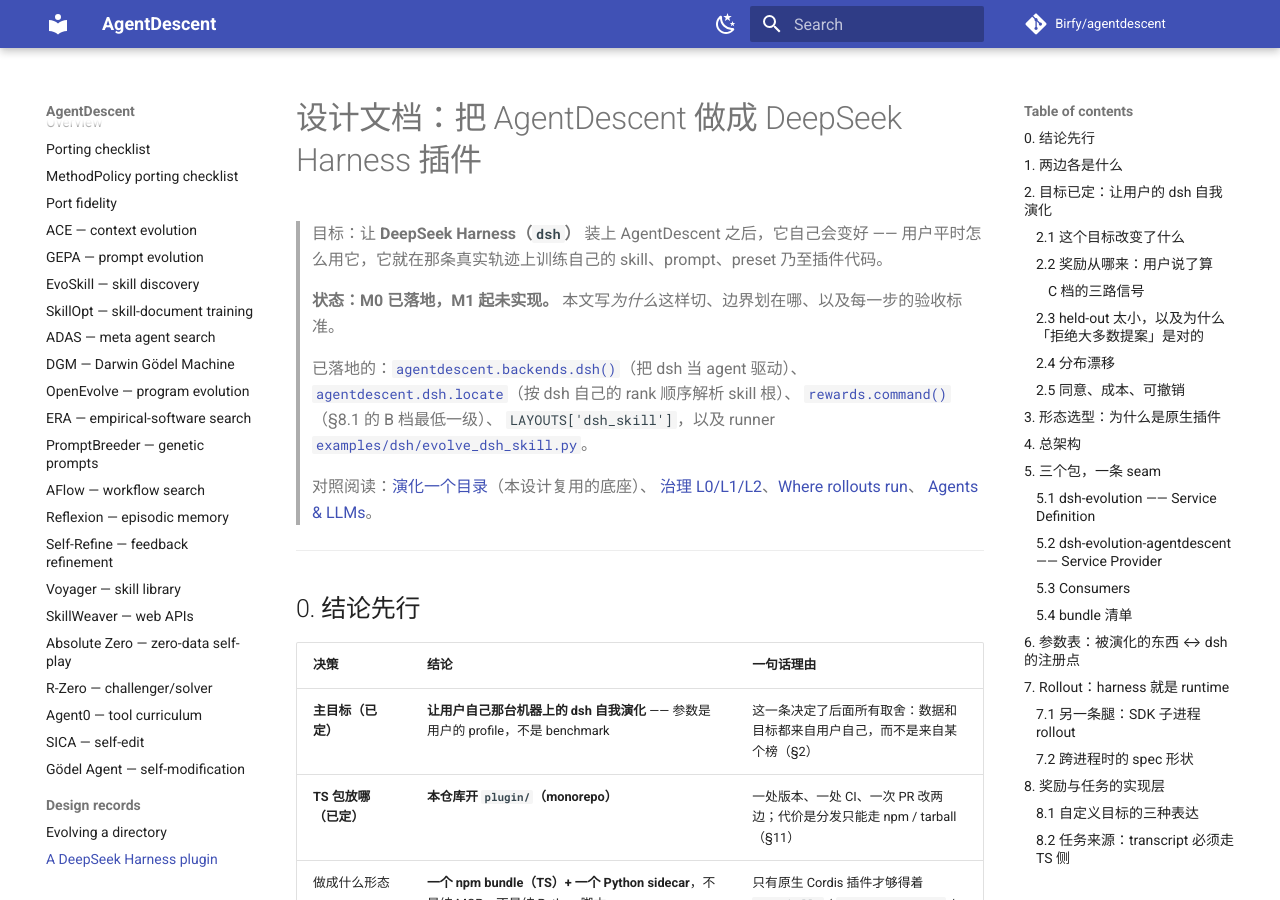
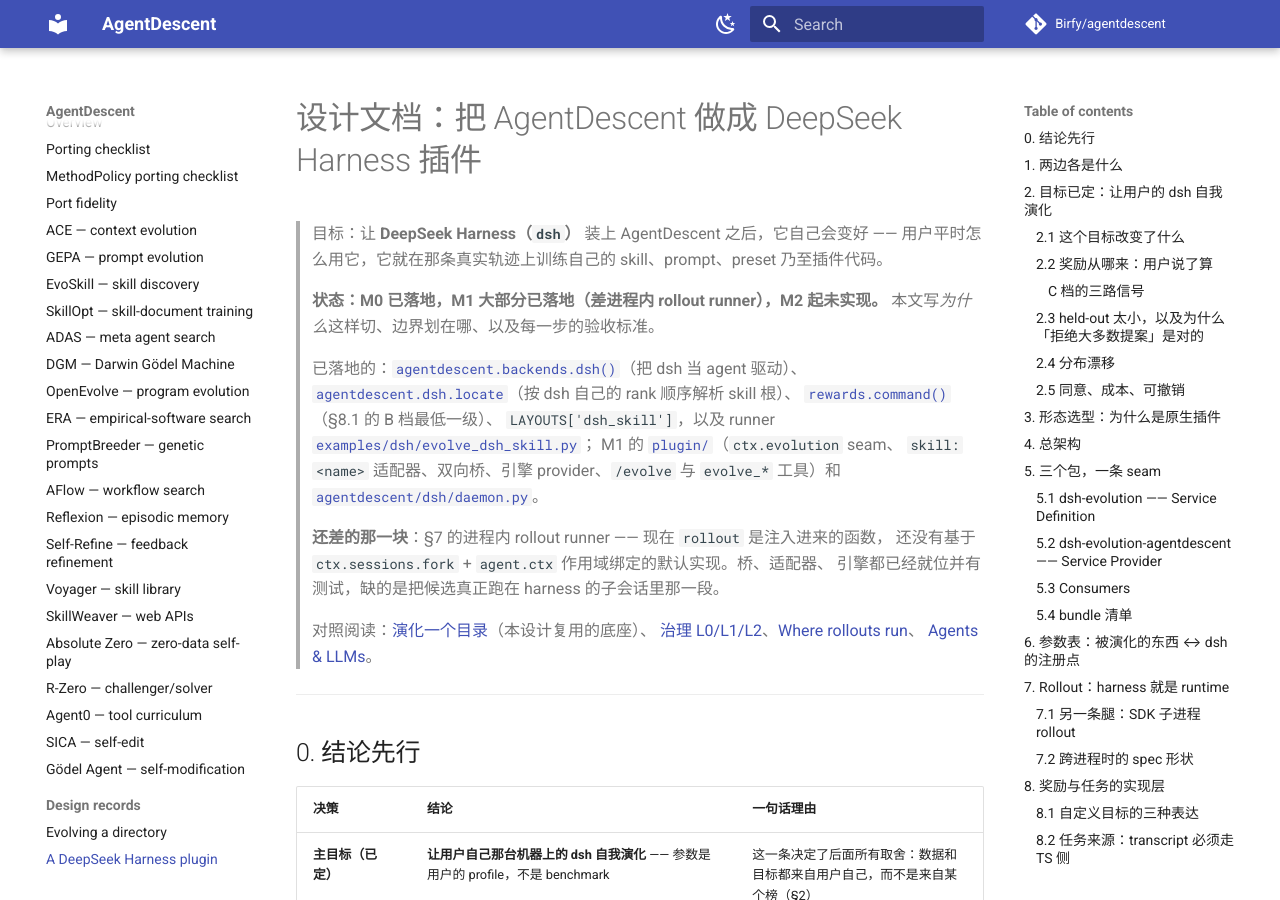
Before and after one commit to Birfy/agentdescent, an MkDocs documentation site: the page built from docs/design-dsh-plugin.md, in a window 1280 px wide and 900 px high. Built offline with MkDocs 1.6.1 and Material for MkDocs 9.7.7, drawn with Linux system fonts in a browser that asks for light colours; comment, search, counter and statistics services are not loaded.

Commit message:
docs: M1 status -- everything but the in-process rollout runner
The seam, the skill adapter, both halves of the bridge, the engine provider
and the /evolve surface are in and tested, including one test that spawns
the real Python engine from the TypeScript side. What is left of M1 is the
default rollout runner: forking a session and binding the candidate to that
child's agent.ctx, which is the piece that makes a rollout run inside the
harness rather than through an injected function.

Co-Authored-By: Claude Opus 5 <noreply@anthropic.com>
Claude-Session: https://claude.ai/code/session_0113HXuwqx78WRYzRE7DEaWJ

```diff
--- a/docs/design-dsh-plugin.md
+++ b/docs/design-dsh-plugin.md
@@ -3,13 +3,20 @@
 > 目标：让 **DeepSeek Harness（`dsh`）** 装上 AgentDescent 之后，它自己会变好 ——
 > 用户平时怎么用它，它就在那条真实轨迹上训练自己的 skill、prompt、preset 乃至插件代码。
 >
-> **状态：M0 已落地，M1 起未实现。** 本文写*为什么*这样切、边界划在哪、以及每一步的验收标准。
+> **状态：M0 已落地，M1 大部分已落地（差进程内 rollout runner），M2 起未实现。** 本文写*为什么*这样切、边界划在哪、以及每一步的验收标准。
 >
 > 已落地的：[`agentdescent.backends.dsh()`](https://github.com/Birfy/agentdescent/blob/main/agentdescent/backends.py)（把 dsh 当 agent 驱动）、
 > [`agentdescent.dsh.locate`](https://github.com/Birfy/agentdescent/blob/main/agentdescent/dsh/locate.py)（按 dsh 自己的 rank 顺序解析 skill 根）、
 > [`rewards.command()`](https://github.com/Birfy/agentdescent/blob/main/agentdescent/rewards.py)（§8.1 的 B 档最低一级）、
 > `LAYOUTS['dsh_skill']`，以及 runner
-> [`examples/dsh/evolve_dsh_skill.py`](https://github.com/Birfy/agentdescent/blob/main/examples/dsh/evolve_dsh_skill.py)。
+> [`examples/dsh/evolve_dsh_skill.py`](https://github.com/Birfy/agentdescent/blob/main/examples/dsh/evolve_dsh_skill.py)；
+> M1 的 [`plugin/`](https://github.com/Birfy/agentdescent/tree/main/plugin)（`ctx.evolution` seam、
+> `skill:<name>` 适配器、双向桥、引擎 provider、`/evolve` 与 `evolve_*` 工具）和
+> [`agentdescent/dsh/daemon.py`](https://github.com/Birfy/agentdescent/blob/main/agentdescent/dsh/daemon.py)。
+>
+> **还差的那一块**：§7 的进程内 rollout runner —— 现在 `rollout` 是注入进来的函数，
+> 还没有基于 `ctx.sessions.fork` + `agent.ctx` 作用域绑定的默认实现。桥、适配器、
+> 引擎都已经就位并有测试，缺的是把候选真正跑在 harness 的子会话里那一段。
 >
 > 对照阅读：[演化一个目录](directory-evolution.md)（本设计复用的底座）、
 > [治理 L0/L1/L2](governance.md)、[Where rollouts run](execution.md)、
@@ -600,7 +607,7 @@ monorepo 的四个具体后果，每一条都要落到文件：
 | | 内容 | 验收 | 估时 |
 |---|---|---|---|
 | **M0** ✅ | **离线自我演化。** 纯 Python 零 TS：读用户真实 profile 的 skill 目录，任务和判据由用户给（A 档数据集，或 B 档一条命令），rollout 走 `deepseek-harness-sdk` 子进程，产物 `EvolutionResult.write_to()` 落回去 | 在**真实 profile** 上跑完，给出 before/after 两个数，产物能被 dsh 正常加载 | 3 天 |
-| **M1** | 插件最小可用：`plugin/` 骨架 + sidecar + `ctx.evolution` seam + skill 适配器 + 进程内 rollout + `/evolve` + `evolve_start` 工具。只有 L2 | `dsh plugin add ./plugin` 之后 `/evolve skill:x` 跑完，新 skill 在**同一个会话里**生效 | 1 周 |
+| **M1** ◑ | 插件最小可用：`plugin/` 骨架 + sidecar + `ctx.evolution` seam + skill 适配器 + 进程内 rollout + `/evolve` + `evolve_start` 工具。只有 L2 | `dsh plugin add ./plugin` 之后 `/evolve skill:x` 跑完，新 skill 在**同一个会话里**生效 | 1 周 |
 | **M2** | 奖励闭环：ScorerRegistry + A/B 档（`gold` / `command` / `judge`）+ C 档兜底（`replay-pairwise` + `efficiency`）+ transcript TaskSource（TS 侧 `session-query`） | 三档各跑通一个真实例子；**兜底档接受不了时能说清是因为 N 太小**，而不是静悄悄没结果 | 1–1.5 周 |
 | **M3** | 常驻形态：`ctx.jobs` + 空闲触发 + 异步运行时（`asynchronous=True, async_ratio=3`）+ Web UI 节点 + 预算上限 | 正常用 harness 的同时后台演化，任何用户输入立刻让路，花了多少 token 看得见 | 1 周 |
 | **M4** | L1：prompt section / preset / 插件代码，测试门 + `ctx.approval` 人审 + 冻结集双 guard | 一次 L1 提交必须弹审批；冻结行的补丁在两侧都被拒（各写一个测试） | 1–2 周 |
```
